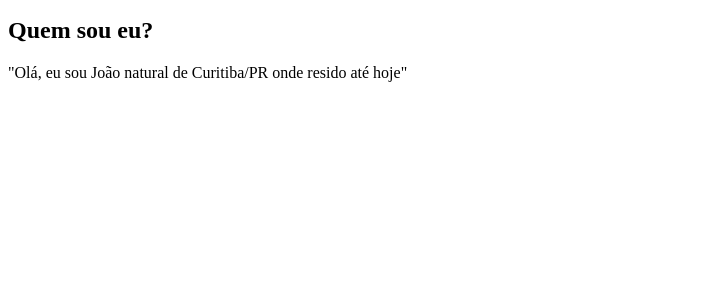
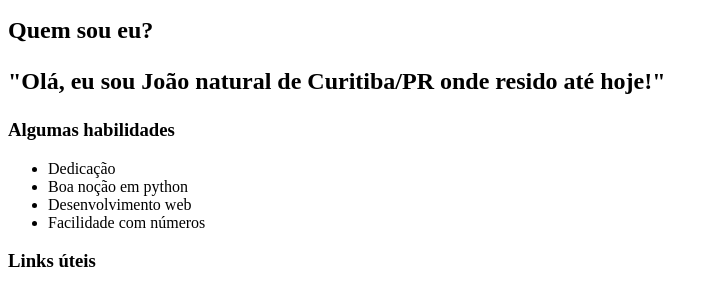
Before and after one commit to JoaoCabrera/Joao_Portfolio, a plain HTML site: page index.html in a window 1280 px wide. Shown: the part 101-406 px from the top of the page, without its empty margins (0-718 px from the left). Drawn offline with Linux system fonts and the light colour scheme.

Commit message:
Adiciona habilidades

```diff
--- a/index.html
+++ b/index.html
@@ -13,9 +13,21 @@
   <img src="WhatsApp Image 2021-03-06 at 12.57.27.jpeg" alt="Foto de perfil do João"width="250px">
   <h2>
     Quem sou eu?
+    <p>
+      "Olá, eu sou João natural de Curitiba/PR onde resido até hoje!"
+    </p>
   </h2>
-  <p>
-    "Olá, eu sou João natural de Curitiba/PR onde resido até hoje"
-  </p>
+  <h3>
+    Algumas habilidades
+  </h3>
+  <ul>
+    <li> Dedicação
+    <li> Boa noção em python
+    <li> Desenvolvimento web
+    <li> Facilidade com números
+  </ul>
+  <h3>
+    Links úteis
+  </h3>
 </body>
 </html>
```
